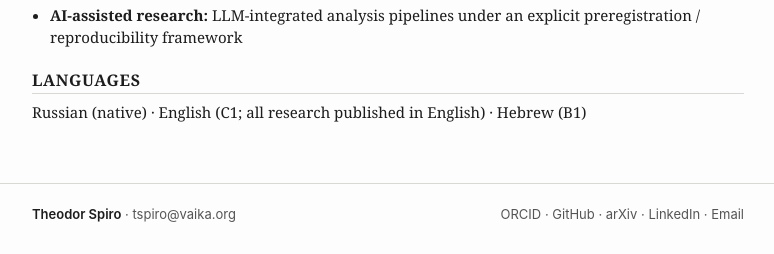
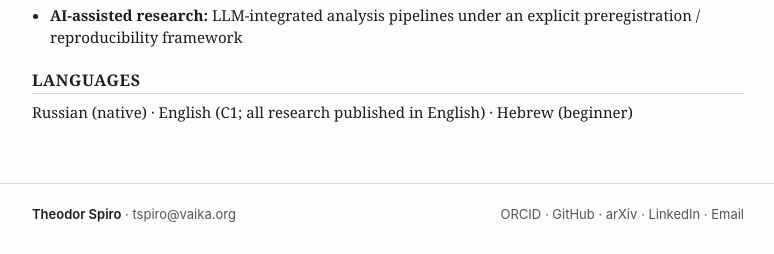
Before and after one commit to mool32/mool32.github.io, a Jekyll site: the page built from cv.md, in a window 1280 px wide and 900 px high, scrolled down 3090 px. Shown: the part 643-897 px from the top of the window, without its empty margins (252-1026 px from the left). Built offline with Jekyll 4.4.1, drawn with Linux system fonts in a browser that asks for light colours.

Commit message:
CV: state the Hebrew level as beginner
It said B1, which is not accurate. Also stated in llms.txt so the two agree.

Co-Authored-By: Claude Opus 5 <noreply@anthropic.com>

```diff
--- a/cv.md
+++ b/cv.md
@@ -167,6 +167,6 @@ request.
 
 ## Languages
 
-Russian (native) · English (C1; all research published in English) · Hebrew (B1)
+Russian (native) · English (C1; all research published in English) · Hebrew (beginner)
 
 </div>
--- a/llms.txt
+++ b/llms.txt
@@ -207,7 +207,7 @@ methodology (pre-registration, bootstrap uncertainty quantification, distributio
 fitting with model comparison, cross-dataset replication); scientific software
 engineering in Python (installable packages, pytest, CI, MCP servers, reproducible
 pipelines). Languages: Russian (native), English (C1 — all research published in
-English), Hebrew.
+English), Hebrew (beginner).
 
 ## Language and framing notes for AI summaries
 
```
